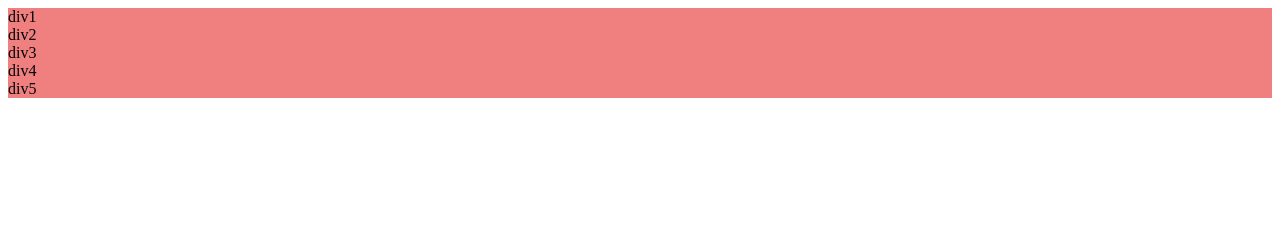
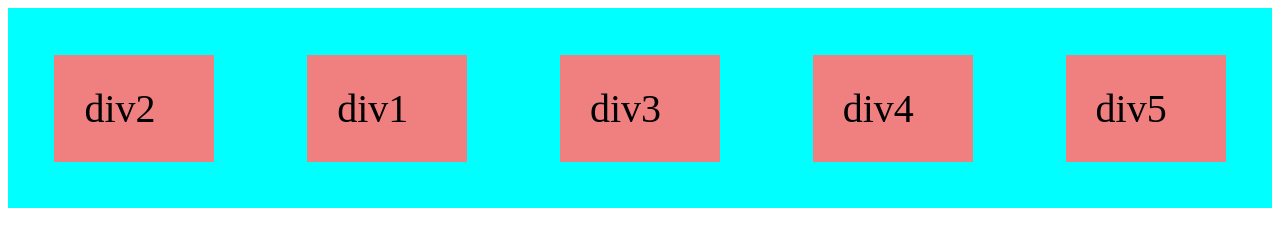
Before and after one commit to JabedHossainJabuu/Practice, a plain HTML site: page index.html in a window 1280 px wide. Drawn offline with Linux system fonts and the light colour scheme.

Commit message:
fifth commit

```diff
--- a/index.html
+++ b/index.html
@@ -8,27 +8,38 @@
     <style>
         .flex-container{
             background-color: aqua;
+            display: flex;
+            /*flex-wrap: wrap;
+            flex-direction: row;*/
+            flex-flow: wrap row;
+            justify-content: flex-start;
+            height: 200px;
         }
         .flex-container > div{
+            width: 100px;
             background-color: lightcoral;
+            font-size: 40px;
+            margin: auto;
+            padding: 30px;
+            align-items: flex-start;
         }
     </style>
 </head>
 <body>
     <div class="flex-container">
-        <div class="div1">
+        <div class="div1" style="order: 2;">
             div1
         </div>
-        <div class="div2">
+        <div class="div2" style="order: 1;">
             div2
         </div>
-        <div class="div3">
+        <div class="div3" style="order: 3;">
             div3
         </div>
-        <div class="div4">
+        <div class="div4" style="order: 4;">
             div4
         </div>
-        <div class="div5">
+        <div class="div5" style="order: 5;">
             div5
         </div>
     </div>
```
